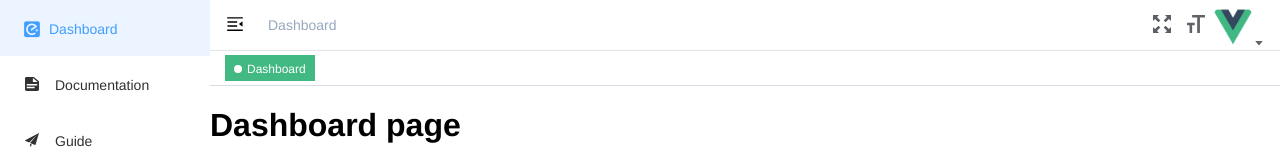
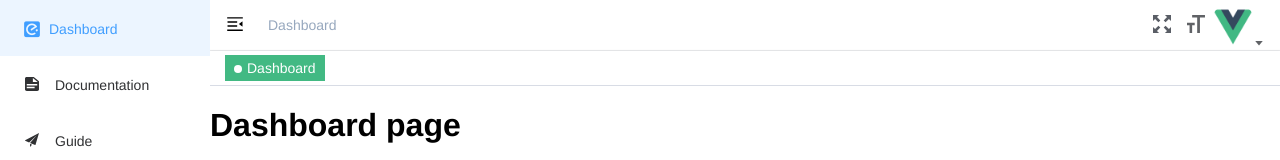
Before and after one commit to llliuyang/vue3-element-admin, a Vue app: page /#/dashboard in a window 1280 px wide. Shown: the top 160 px of the page. Built offline with nearby package versions, Linux system fonts and the light colour scheme.

Commit message:
feat(tagsView): 实现tag右键菜单关闭全部

```diff
--- a/src/layout/components/TagsView/index.vue
+++ b/src/layout/components/TagsView/index.vue
@@ -9,10 +9,23 @@
                      :key="index"
                      :to="{path: tag.path, query: tag.query, fullPath:tag.fullPath}"
                      tag="span">
-          {{ tag.title }}
-          <!-- affix固定的路由tag是无法删除 -->
-          <span v-if="!isAffix(tag)" class="el-icon-close"
-                @click.prevent.stop="closeSelectedTag(tag)"></span>
+          <el-dropdown
+            trigger="contextmenu"
+            @command="command => handleTagCommand(command,tag)">
+            <span>
+              {{ tag.meta.title }}
+              <!-- affix固定的路由tag是无法删除 -->
+              <span v-if="!isAffix(tag)" class="el-icon-close"
+                  @click.prevent.stop="closeSelectedTag(tag)"></span>
+            </span>
+            <template #dropdown>
+              <el-dropdown-menu>
+                <el-dropdown-item command="all">关闭所有</el-dropdown-item>
+                <el-dropdown-item command="other">关闭其它</el-dropdown-item>
+                <el-dropdown-item command="self">关闭</el-dropdown-item>
+              </el-dropdown-menu>
+            </template>
+          </el-dropdown>
         </router-link>
       </div>
     </scroll-panel>
@@ -27,6 +40,12 @@ import { RouteLocationWithFullPath } from '@/store/modules/tagsView'
 import { routes } from '@/router'
 import path from 'path'
 import ScrollPanel from '@/layout/components/TagsView/ScrollPanel.vue'
+
+enum TagCommandType {
+  All = 'all',
+  Other = 'other',
+  Self = 'self'
+}
 
 export default defineComponent({
   name: 'TagsView',
@@ -130,11 +149,27 @@ export default defineComponent({
       return tag.meta && tag.meta.affix
     }
 
+    // 右键菜单
+    const handleTagCommand = (command: TagCommandType, view: RouteLocationWithFullPath) => {
+      switch (command) {
+        case TagCommandType.All:
+          handleCloseAllTag(view)
+      }
+    }
+
+    const handleCloseAllTag = (view: RouteLocationWithFullPath) => {
+      // 对于是affix的tag是不会被删除的
+      store.dispatch('tagsView/delAllView').then(() => {
+        // 关闭所有后 就让切换到剩下affix中最后一个tag
+        toLastView(visitedTags.value, view)
+      })
+    }
     return {
       visitedTags,
       isActive,
       closeSelectedTag,
-      isAffix
+      isAffix,
+      handleTagCommand
     }
   }
 })
@@ -175,6 +210,11 @@ export default defineComponent({
         background-color: #42b983;
         color: #fff;
         border-color: #42b983;
+        ::v-deep {
+          .el-dropdown {
+            color: #fff
+          }
+        }
 
         &::before {
           position: relative;
--- a/src/store/modules/tagsView.ts
+++ b/src/store/modules/tagsView.ts
@@ -1,4 +1,4 @@
-import { Module, ActionTree, MutationTree } from 'vuex'
+import { ActionTree, Module, MutationTree } from 'vuex'
 import { RouteRecordName, RouteRecordNormalized, RouteRecordRaw } from 'vue-router'
 import { IRootState } from '@/store'
 
@@ -45,6 +45,11 @@ const mutations: MutationTree<ITagsViewState> = {
     const index = state.cachedViews.indexOf(view.name)
     index > -1 && state.cachedViews.splice(index, 1)
   },
+  // 清空可显示列表
+  DEL_ALL_VISITED_VIEWS(state) {
+    // 对于affix为true的路由 tag view 是不能删除的
+    state.visitedViews = state.visitedViews.filter(tag => tag.meta.affix)
+  },
   // 清空缓存列表
   DEL_ALL_CACHED_VIEWS(state) {
     state.cachedViews = []
@@ -83,9 +88,23 @@ const actions: ActionTree<ITagsViewState, IRootState> = {
   // 从缓存列表中删除view
   delCachedView({ commit }, view: RouteRecordRaw) {
     return new Promise((resolve) => {
-      commit('DEL_CATCHED_VIEW', view)
+      commit('DEL_CACHED_VIEW', view)
       resolve(null)
     })
+  },
+  // 清空 可显示列表 和 缓存列表
+  delAllView({ dispatch }) {
+    return new Promise(resolve => {
+      // 删除显示的路由tag
+      dispatch('delAllVisitedView')
+      // 删除缓存的路由
+      dispatch('delAllCachedViews')
+      resolve(null)
+    })
+  },
+  // 清空可显示列表
+  delAllVisitedView({ commit }) {
+    commit('DEL_ALL_VISITED_VIEWS')
   },
   // 清空缓存列表
   delAllCachedViews({ commit }) {
```
